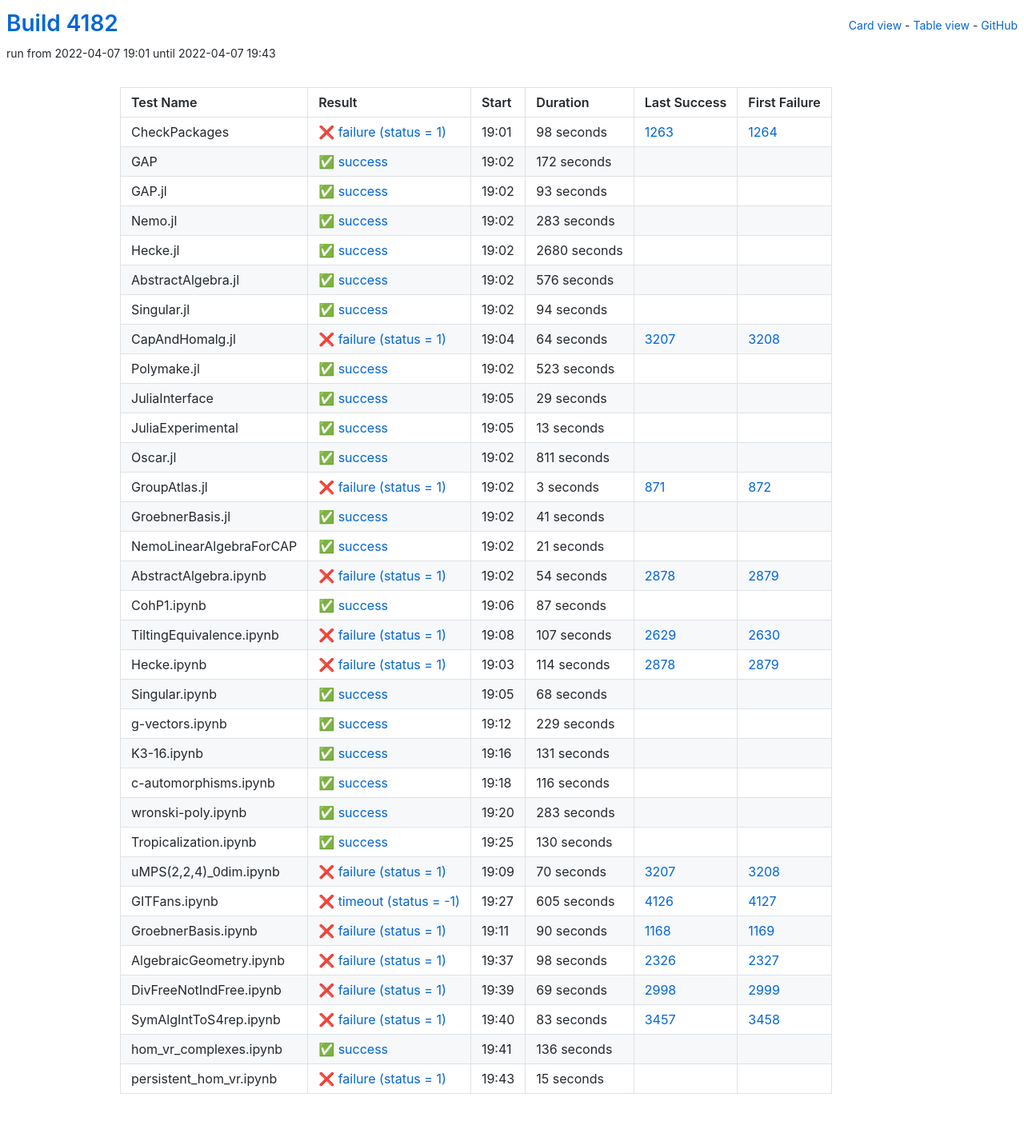
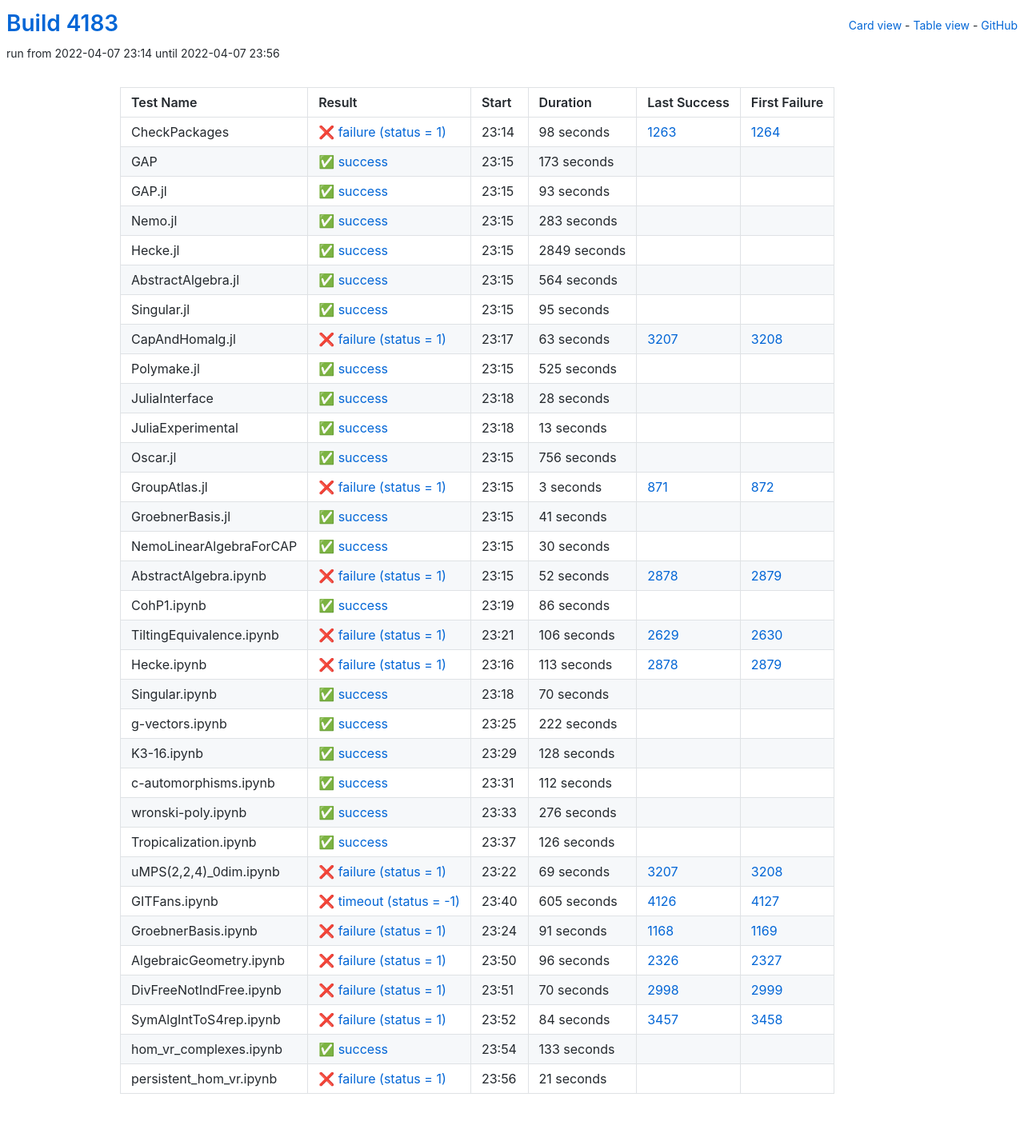
Before and after one commit to oscar-system/oscar-ci-status-stable, a Jekyll site: the page built from table.html, in a window 1280 px wide. Shown: the whole page at 80% size. Built offline with Jekyll 4.4.1, drawn with Linux system fonts in a browser that asks for light colours.

Commit message:
Build #4183

```diff
--- a/_data/ci.yml
+++ b/_data/ci.yml
@@ -1,6 +1,6 @@
 ---
-build: 4182
-build_url: https://oscarci.mathematik.uni-kl.de/job/oscar-stable/4182/
+build: 4183
+build_url: https://oscarci.mathematik.uni-kl.de/job/oscar-stable/4183/
 job: oscar-stable
 organization: oscar-system
 repo: oscar-ci-status-stable
@@ -8,8 +8,8 @@ repourl: https://github.com/oscar-system/oscar-ci-status-stable
 tests:
 - name: CheckPackages
   id: checkpackages
-  log: https://oscarci.mathematik.uni-kl.de/job/oscar-stable/4182/artifact/logs/build-4182/CheckPackages.log
-  start: 2022-04-07 19:01
+  log: https://oscarci.mathematik.uni-kl.de/job/oscar-stable/4183/artifact/logs/build-4183/CheckPackages.log
+  start: 2022-04-07 23:14
   success: false
   exitcode: 1
   status: failure
@@ -20,20 +20,20 @@ tests:
   first_failure_url: https://oscarci.mathematik.uni-kl.de/job/oscar-stable/1264/
 - name: GAP
   id: gap
-  log: https://oscarci.mathematik.uni-kl.de/job/oscar-stable/4182/artifact/logs/build-4182/GAP.log
-  start: 2022-04-07 19:02
+  log: https://oscarci.mathematik.uni-kl.de/job/oscar-stable/4183/artifact/logs/build-4183/GAP.log
+  start: 2022-04-07 23:15
   success: true
   exitcode: 0
   status: success
-  duration: 172
+  duration: 173
   last_success: false
   last_success_url:
   first_failure: false
   first_failure_url:
 - name: GAP.jl
   id: gap-jl
-  log: https://oscarci.mathematik.uni-kl.de/job/oscar-stable/4182/artifact/logs/build-4182/GAP.jl.log
-  start: 2022-04-07 19:02
+  log: https://oscarci.mathematik.uni-kl.de/job/oscar-stable/4183/artifact/logs/build-4183/GAP.jl.log
+  start: 2022-04-07 23:15
   success: true
   exitcode: 0
   status: success
@@ -44,8 +44,8 @@ tests:
   first_failure_url:
 - name: Nemo.jl
   id: nemo-jl
-  log: https://oscarci.mathematik.uni-kl.de/job/oscar-stable/4182/artifact/logs/build-4182/Nemo.jl.log
-  start: 2022-04-07 19:02
+  log: https://oscarci.mathematik.uni-kl.de/job/oscar-stable/4183/artifact/logs/build-4183/Nemo.jl.log
+  start: 2022-04-07 23:15
   success: true
   exitcode: 0
   status: success
@@ -56,80 +56,80 @@ tests:
   first_failure_url:
 - name: Hecke.jl
   id: hecke-jl
-  log: https://oscarci.mathematik.uni-kl.de/job/oscar-stable/4182/artifact/logs/build-4182/Hecke.jl.log
-  start: 2022-04-07 19:02
+  log: https://oscarci.mathematik.uni-kl.de/job/oscar-stable/4183/artifact/logs/build-4183/Hecke.jl.log
+  start: 2022-04-07 23:15
   success: true
   exitcode: 0
   status: success
-  duration: 2680
+  duration: 2849
   last_success: false
   last_success_url:
   first_failure: false
   first_failure_url:
 - name: AbstractAlgebra.jl
   id: abstractalgebra-jl
-  log: https://oscarci.mathematik.uni-kl.de/job/oscar-stable/4182/artifact/logs/build-4182/AbstractAlgebra.jl.log
-  start: 2022-04-07 19:02
+  log: https://oscarci.mathematik.uni-kl.de/job/oscar-stable/4183/artifact/logs/build-4183/AbstractAlgebra.jl.log
+  start: 2022-04-07 23:15
   success: true
   exitcode: 0
   status: success
-  duration: 576
+  duration: 564
   last_success: false
   last_success_url:
   first_failure: false
   first_failure_url:
 - name: Singular.jl
   id: singular-jl
-  log: https://oscarci.mathematik.uni-kl.de/job/oscar-stable/4182/artifact/logs/build-4182/Singular.jl.log
-  start: 2022-04-07 19:02
+  log: https://oscarci.mathematik.uni-kl.de/job/oscar-stable/4183/artifact/logs/build-4183/Singular.jl.log
+  start: 2022-04-07 23:15
   success: true
   exitcode: 0
   status: success
-  duration: 94
+  duration: 95
   last_success: false
   last_success_url:
   first_failure: false
   first_failure_url:
 - name: CapAndHomalg.jl
   id: capandhomalg-jl
-  log: https://oscarci.mathematik.uni-kl.de/job/oscar-stable/4182/artifact/logs/build-4182/CapAndHomalg.jl.log
-  start: 2022-04-07 19:04
+  log: https://oscarci.mathematik.uni-kl.de/job/oscar-stable/4183/artifact/logs/build-4183/CapAndHomalg.jl.log
+  start: 2022-04-07 23:17
   success: false
   exitcode: 1
   status: failure
-  duration: 64
+  duration: 63
   last_success: 3207
   last_success_url: https://oscarci.mathematik.uni-kl.de/job/oscar-stable/3207/
   first_failure: 3208
   first_failure_url: https://oscarci.mathematik.uni-kl.de/job/oscar-stable/3208/
 - name: Polymake.jl
   id: polymake-jl
-  log: https://oscarci.mathematik.uni-kl.de/job/oscar-stable/4182/artifact/logs/build-4182/Polymake.jl.log
-  start: 2022-04-07 19:02
+  log: https://oscarci.mathematik.uni-kl.de/job/oscar-stable/4183/artifact/logs/build-4183/Polymake.jl.log
+  start: 2022-04-07 23:15
   success: true
   exitcode: 0
   status: success
-  duration: 523
+  duration: 525
   last_success: false
   last_success_url:
   first_failure: false
   first_failure_url:
 - name: JuliaInterface
   id: juliainterface
-  log: https://oscarci.mathematik.uni-kl.de/job/oscar-stable/4182/artifact/logs/build-4182/JuliaInterface.log
-  start: 2022-04-07 19:05
+  log: https://oscarci.mathematik.uni-kl.de/job/oscar-stable/4183/artifact/logs/build-4183/JuliaInterface.log
+  start: 2022-04-07 23:18
   success: true
   exitcode: 0
   status: success
-  duration: 29
+  duration: 28
   last_success: false
   last_success_url:
   first_failure: false
   first_failure_url:
 - name: JuliaExperimental
   id: juliaexperimental
-  log: https://oscarci.mathematik.uni-kl.de/job/oscar-stable/4182/artifact/logs/build-4182/JuliaExperimental.log
-  start: 2022-04-07 19:05
+  log: https://oscarci.mathematik.uni-kl.de/job/oscar-stable/4183/artifact/logs/build-4183/JuliaExperimental.log
+  start: 2022-04-07 23:18
   success: true
   exitcode: 0
   status: success
@@ -140,20 +140,20 @@ tests:
   first_failure_url:
 - name: Oscar.jl
   id: oscar-jl
-  log: https://oscarci.mathematik.uni-kl.de/job/oscar-stable/4182/artifact/logs/build-4182/Oscar.jl.log
-  start: 2022-04-07 19:02
+  log: https://oscarci.mathematik.uni-kl.de/job/oscar-stable/4183/artifact/logs/build-4183/Oscar.jl.log
+  start: 2022-04-07 23:15
   success: true
   exitcode: 0
   status: success
-  duration: 811
+  duration: 756
   last_success: false
   last_success_url:
   first_failure: false
   first_failure_url:
 - name: GroupAtlas.jl
   id: groupatlas-jl
-  log: https://oscarci.mathematik.uni-kl.de/job/oscar-stable/4182/artifact/logs/build-4182/GroupAtlas.jl.log
-  start: 2022-04-07 19:02
+  log: https://oscarci.mathematik.uni-kl.de/job/oscar-stable/4183/artifact/logs/build-4183/GroupAtlas.jl.log
+  start: 2022-04-07 23:15
   success: false
   exitcode: 1
   status: failure
@@ -164,8 +164,8 @@ tests:
   first_failure_url: https://oscarci.mathematik.uni-kl.de/job/oscar-stable/872/
 - name: GroebnerBasis.jl
   id: groebnerbasis-jl
-  log: https://oscarci.mathematik.uni-kl.de/job/oscar-stable/4182/artifact/logs/build-4182/GroebnerBasis.jl.log
-  start: 2022-04-07 19:02
+  log: https://oscarci.mathematik.uni-kl.de/job/oscar-stable/4183/artifact/logs/build-4183/GroebnerBasis.jl.log
+  start: 2022-04-07 23:15
   success: true
   exitcode: 0
   status: success
@@ -176,152 +176,152 @@ tests:
   first_failure_url:
 - name: NemoLinearAlgebraForCAP
   id: nemolinearalgebraforcap
-  log: https://oscarci.mathematik.uni-kl.de/job/oscar-stable/4182/artifact/logs/build-4182/NemoLinearAlgebraForCAP.log
-  start: 2022-04-07 19:02
+  log: https://oscarci.mathematik.uni-kl.de/job/oscar-stable/4183/artifact/logs/build-4183/NemoLinearAlgebraForCAP.log
+  start: 2022-04-07 23:15
   success: true
   exitcode: 0
   status: success
-  duration: 21
+  duration: 30
   last_success: false
   last_success_url:
   first_failure: false
   first_failure_url:
 - name: AbstractAlgebra.ipynb
   id: abstractalgebra-ipynb
-  log: https://oscarci.mathematik.uni-kl.de/job/oscar-stable/4182/artifact/logs/build-4182/AbstractAlgebra.ipynb.log
-  start: 2022-04-07 19:02
+  log: https://oscarci.mathematik.uni-kl.de/job/oscar-stable/4183/artifact/logs/build-4183/AbstractAlgebra.ipynb.log
+  start: 2022-04-07 23:15
   success: false
   exitcode: 1
   status: failure
-  duration: 54
+  duration: 52
   last_success: 2878
   last_success_url: https://oscarci.mathematik.uni-kl.de/job/oscar-stable/2878/
   first_failure: 2879
   first_failure_url: https://oscarci.mathematik.uni-kl.de/job/oscar-stable/2879/
 - name: CohP1.ipynb
   id: cohp1-ipynb
-  log: https://oscarci.mathematik.uni-kl.de/job/oscar-stable/4182/artifact/logs/build-4182/CohP1.ipynb.log
-  start: 2022-04-07 19:06
+  log: https://oscarci.mathematik.uni-kl.de/job/oscar-stable/4183/artifact/logs/build-4183/CohP1.ipynb.log
+  start: 2022-04-07 23:19
   success: true
   exitcode: 0
   status: success
-  duration: 87
+  duration: 86
   last_success: false
   last_success_url:
   first_failure: false
   first_failure_url:
 - name: TiltingEquivalence.ipynb
   id: tiltingequivalence-ipynb
-  log: https://oscarci.mathematik.uni-kl.de/job/oscar-stable/4182/artifact/logs/build-4182/TiltingEquivalence.ipynb.log
-  start: 2022-04-07 19:08
+  log: https://oscarci.mathematik.uni-kl.de/job/oscar-stable/4183/artifact/logs/build-4183/TiltingEquivalence.ipynb.log
+  start: 2022-04-07 23:21
   success: false
   exitcode: 1
   status: failure
-  duration: 107
+  duration: 106
   last_success: 2629
   last_success_url: https://oscarci.mathematik.uni-kl.de/job/oscar-stable/2629/
   first_failure: 2630
   first_failure_url: https://oscarci.mathematik.uni-kl.de/job/oscar-stable/2630/
 - name: Hecke.ipynb
   id: hecke-ipynb
-  log: https://oscarci.mathematik.uni-kl.de/job/oscar-stable/4182/artifact/logs/build-4182/Hecke.ipynb.log
-  start: 2022-04-07 19:03
+  log: https://oscarci.mathematik.uni-kl.de/job/oscar-stable/4183/artifact/logs/build-4183/Hecke.ipynb.log
+  start: 2022-04-07 23:16
   success: false
   exitcode: 1
   status: failure
-  duration: 114
+  duration: 113
   last_success: 2878
   last_success_url: https://oscarci.mathematik.uni-kl.de/job/oscar-stable/2878/
   first_failure: 2879
   first_failure_url: https://oscarci.mathematik.uni-kl.de/job/oscar-stable/2879/
 - name: Singular.ipynb
   id: singular-ipynb
-  log: https://oscarci.mathematik.uni-kl.de/job/oscar-stable/4182/artifact/logs/build-4182/Singular.ipynb.log
-  start: 2022-04-07 19:05
+  log: https://oscarci.mathematik.uni-kl.de/job/oscar-stable/4183/artifact/logs/build-4183/Singular.ipynb.log
+  start: 2022-04-07 23:18
   success: true
   exitcode: 0
   status: success
-  duration: 68
+  duration: 70
   last_success: false
   last_success_url:
   first_failure: false
   first_failure_url:
 - name: g-vectors.ipynb
   id: g-vectors-ipynb
-  log: https://oscarci.mathematik.uni-kl.de/job/oscar-stable/4182/artifact/logs/build-4182/g-vectors.ipynb.log
-  start: 2022-04-07 19:12
+  log: https://oscarci.mathematik.uni-kl.de/job/oscar-stable/4183/artifact/logs/build-4183/g-vectors.ipynb.log
+  start: 2022-04-07 23:25
   success: true
   exitcode: 0
   status: success
-  duration: 229
+  duration: 222
   last_success: false
   last_success_url:
   first_failure: false
   first_failure_url:
 - name: K3-16.ipynb
   id: k3-16-ipynb
-  log: https://oscarci.mathematik.uni-kl.de/job/oscar-stable/4182/artifact/logs/build-4182/K3-16.ipynb.log
-  start: 2022-04-07 19:16
+  log: https://oscarci.mathematik.uni-kl.de/job/oscar-stable/4183/artifact/logs/build-4183/K3-16.ipynb.log
+  start: 2022-04-07 23:29
   success: true
   exitcode: 0
   status: success
-  duration: 131
+  duration: 128
   last_success: false
   last_success_url:
   first_failure: false
   first_failure_url:
 - name: c-automorphisms.ipynb
   id: c-automorphisms-ipynb
-  log: https://oscarci.mathematik.uni-kl.de/job/oscar-stable/4182/artifact/logs/build-4182/c-automorphisms.ipynb.log
-  start: 2022-04-07 19:18
+  log: https://oscarci.mathematik.uni-kl.de/job/oscar-stable/4183/artifact/logs/build-4183/c-automorphisms.ipynb.log
+  start: 2022-04-07 23:31
   success: true
   exitcode: 0
   status: success
-  duration: 116
+  duration: 112
   last_success: false
   last_success_url:
   first_failure: false
   first_failure_url:
 - name: wronski-poly.ipynb
   id: wronski-poly-ipynb
-  log: https://oscarci.mathematik.uni-kl.de/job/oscar-stable/4182/artifact/logs/build-4182/wronski-poly.ipynb.log
-  start: 2022-04-07 19:20
+  log: https://oscarci.mathematik.uni-kl.de/job/oscar-stable/4183/artifact/logs/build-4183/wronski-poly.ipynb.log
+  start: 2022-04-07 23:33
   success: true
   exitcode: 0
   status: success
-  duration: 283
+  duration: 276
   last_success: false
   last_success_url:
   first_failure: false
   first_failure_url:
 - name: Tropicalization.ipynb
   id: tropicalization-ipynb
-  log: https://oscarci.mathematik.uni-kl.de/job/oscar-stable/4182/artifact/logs/build-4182/Tropicalization.ipynb.log
-  start: 2022-04-07 19:25
+  log: https://oscarci.mathematik.uni-kl.de/job/oscar-stable/4183/artifact/logs/build-4183/Tropicalization.ipynb.log
+  start: 2022-04-07 23:37
   success: true
   exitcode: 0
   status: success
-  duration: 130
+  duration: 126
   last_success: false
   last_success_url:
   first_failure: false
   first_failure_url:
 - name: uMPS(2,2,4)_0dim.ipynb
   id: umps-2-2-4-0dim-ipynb
-  log: https://oscarci.mathematik.uni-kl.de/job/oscar-stable/4182/artifact/logs/build-4182/uMPS-2-2-4-_0dim.ipynb.log
-  start: 2022-04-07 19:09
+  log: https://oscarci.mathematik.uni-kl.de/job/oscar-stable/4183/artifact/logs/build-4183/uMPS-2-2-4-_0dim.ipynb.log
+  start: 2022-04-07 23:22
   success: false
   exitcode: 1
   status: failure
-  duration: 70
+  duration: 69
   last_success: 3207
   last_success_url: https://oscarci.mathematik.uni-kl.de/job/oscar-stable/3207/
   first_failure: 3208
   first_failure_url: https://oscarci.mathematik.uni-kl.de/job/oscar-stable/3208/
 - name: GITFans.ipynb
   id: gitfans-ipynb
-  log: https://oscarci.mathematik.uni-kl.de/job/oscar-stable/4182/artifact/logs/build-4182/GITFans.ipynb.log
-  start: 2022-04-07 19:27
+  log: https://oscarci.mathematik.uni-kl.de/job/oscar-stable/4183/artifact/logs/build-4183/GITFans.ipynb.log
+  start: 2022-04-07 23:40
   success: false
   exitcode: -1
   status: timeout
@@ -332,72 +332,72 @@ tests:
   first_failure_url: https://oscarci.mathematik.uni-kl.de/job/oscar-stable/4127/
 - name: GroebnerBasis.ipynb
   id: groebnerbasis-ipynb
-  log: https://oscarci.mathematik.uni-kl.de/job/oscar-stable/4182/artifact/logs/build-4182/GroebnerBasis.ipynb.log
-  start: 2022-04-07 19:11
+  log: https://oscarci.mathematik.uni-kl.de/job/oscar-stable/4183/artifact/logs/build-4183/GroebnerBasis.ipynb.log
+  start: 2022-04-07 23:24
   success: false
   exitcode: 1
   status: failure
-  duration: 90
+  duration: 91
   last_success: 1168
   last_success_url: https://oscarci.mathematik.uni-kl.de/job/oscar-stable/1168/
   first_failure: 1169
   first_failure_url: https://oscarci.mathematik.uni-kl.de/job/oscar-stable/1169/
 - name: AlgebraicGeometry.ipynb
   id: algebraicgeometry-ipynb
-  log: https://oscarci.mathematik.uni-kl.de/job/oscar-stable/4182/artifact/logs/build-4182/AlgebraicGeometry.ipynb.log
-  start: 2022-04-07 19:37
+  log: https://oscarci.mathematik.uni-kl.de/job/oscar-stable/4183/artifact/logs/build-4183/AlgebraicGeometry.ipynb.log
+  start: 2022-04-07 23:50
   success: false
   exitcode: 1
   status: failure
-  duration: 98
+  duration: 96
   last_success: 2326
   last_success_url: https://oscarci.mathematik.uni-kl.de/job/oscar-stable/2326/
   first_failure: 2327
   first_failure_url: https://oscarci.mathematik.uni-kl.de/job/oscar-stable/2327/
 - name: DivFreeNotIndFree.ipynb
   id: divfreenotindfree-ipynb
-  log: https://oscarci.mathematik.uni-kl.de/job/oscar-stable/4182/artifact/logs/build-4182/DivFreeNotIndFree.ipynb.log
-  start: 2022-04-07 19:39
+  log: https://oscarci.mathematik.uni-kl.de/job/oscar-stable/4183/artifact/logs/build-4183/DivFreeNotIndFree.ipynb.log
+  start: 2022-04-07 23:51
   success: false
   exitcode: 1
   status: failure
-  duration: 69
+  duration: 70
   last_success: 2998
   last_success_url: https://oscarci.mathematik.uni-kl.de/job/oscar-stable/2998/
   first_failure: 2999
   first_failure_url: https://oscarci.mathematik.uni-kl.de/job/oscar-stable/2999/
 - name: SymAlgIntToS4rep.ipynb
   id: symalginttos4rep-ipynb
-  log: https://oscarci.mathematik.uni-kl.de/job/oscar-stable/4182/artifact/logs/build-4182/SymAlgIntToS4rep.ipynb.log
-  start: 2022-04-07 19:40
+  log: https://oscarci.mathematik.uni-kl.de/job/oscar-stable/4183/artifact/logs/build-4183/SymAlgIntToS4rep.ipynb.log
+  start: 2022-04-07 23:52
   success: false
   exitcode: 1
   status: failure
-  duration: 83
+  duration: 84
   last_success: 3457
   last_success_url: https://oscarci.mathematik.uni-kl.de/job/oscar-stable/3457/
   first_failure: 3458
   first_failure_url: https://oscarci.mathematik.uni-kl.de/job/oscar-stable/3458/
 - name: hom_vr_complexes.ipynb
   id: hom-vr-complexes-ipynb
-  log: https://oscarci.mathematik.uni-kl.de/job/oscar-stable/4182/artifact/logs/build-4182/hom_vr_complexes.ipynb.log
-  start: 2022-04-07 19:41
+  log: https://oscarci.mathematik.uni-kl.de/job/oscar-stable/4183/artifact/logs/build-4183/hom_vr_complexes.ipynb.log
+  start: 2022-04-07 23:54
   success: true
   exitcode: 0
   status: success
-  duration: 136
+  duration: 133
   last_success: false
   last_success_url:
   first_failure: false
   first_failure_url:
 - name: persistent_hom_vr.ipynb
   id: persistent-hom-vr-ipynb
-  log: https://oscarci.mathematik.uni-kl.de/job/oscar-stable/4182/artifact/logs/build-4182/persistent_hom_vr.ipynb.log
-  start: 2022-04-07 19:43
+  log: https://oscarci.mathematik.uni-kl.de/job/oscar-stable/4183/artifact/logs/build-4183/persistent_hom_vr.ipynb.log
+  start: 2022-04-07 23:56
   success: false
   exitcode: 1
   status: failure
-  duration: 15
+  duration: 21
   last_success: false
   last_success_url:
   first_failure: false
```
Also changed, not shown: README.md.
